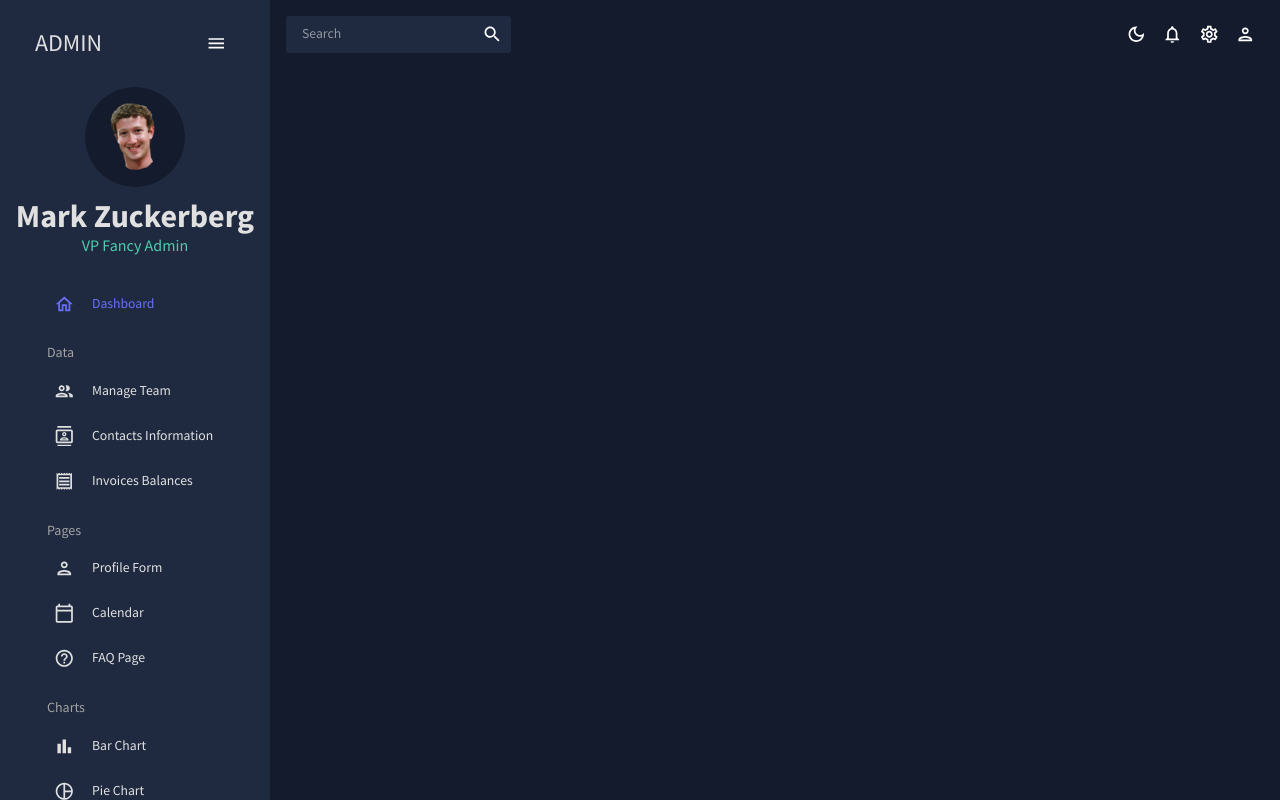
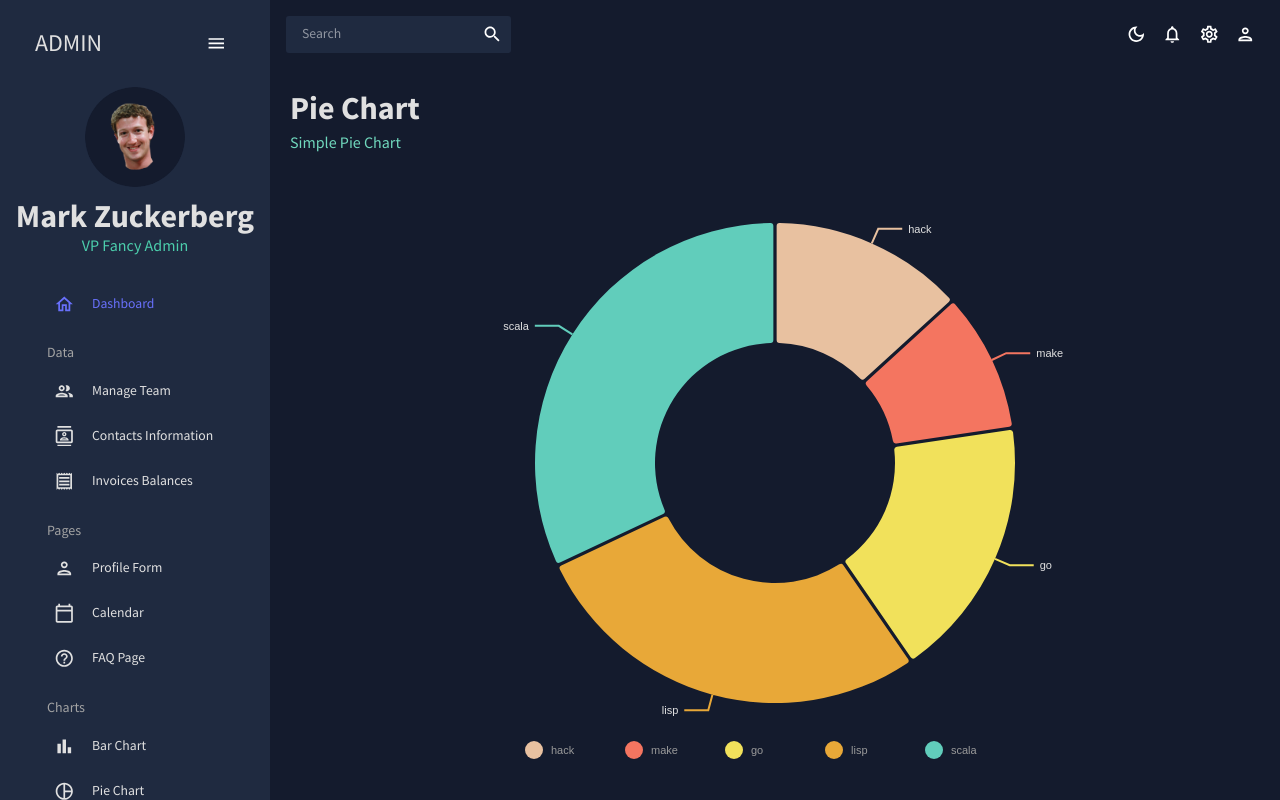
Before and after one commit to Alexander-Domanov/admin-dashboard, a React (Create React App) app: page /pie in a window 1280 px wide. Built offline with nearby package versions, Linux system fonts and the light colour scheme.

Commit message:
feat(LineChart) - add PieChart

```diff
--- a/src/App.tsx
+++ b/src/App.tsx
@@ -9,9 +9,10 @@
 import {Contacts} from "./scenes/contacts/contacts";
 import {Invoices} from "./scenes/Invoices";
 import {Form} from "./scenes/form";
-import {Bar} from "./scenes/Bar";
+import {Bar} from "./scenes/bar";
 import {Geography} from "./scenes/geography";
 import {Line} from "./scenes/line";
+import {Pie} from "./scenes/pie";
 
 function App() {
     const [theme, colorMode] = useMode()
@@ -31,7 +32,7 @@
                             <Route path="/invoices" element={<Invoices />} />
                             <Route path="/form" element={<Form />} />
                             <Route path="/bar" element={<Bar />} />
-                            {/*<Route path="/pie" element={<Pie />} />*/}
+                            <Route path="/pie" element={<Pie />} />
                             <Route path="/line" element={<Line />} />
                             {/*<Route path="/faq" element={<FAQ />} />*/}
                             {/*<Route path="/calendar" element={<Calendar />} />*/}
--- /dev/null
+++ b/src/components/PieChart.tsx
@@ -0,0 +1,107 @@
+import { ResponsivePie } from "@nivo/pie";
+import { tokens } from "../theme";
+import { useTheme } from "@mui/material";
+import { mockPieData as data } from "../data/mockData";
+
+export const PieChart = () => {
+    const theme = useTheme();
+    const colors = tokens(theme.palette.mode);
+    return (
+        <ResponsivePie
+            data={data}
+            theme={{
+                axis: {
+                    domain: {
+                        line: {
+                            stroke: colors.grey[100],
+                        },
+                    },
+                    legend: {
+                        text: {
+                            fill: colors.grey[100],
+                        },
+                    },
+                    ticks: {
+                        line: {
+                            stroke: colors.grey[100],
+                            strokeWidth: 1,
+                        },
+                        text: {
+                            fill: colors.grey[100],
+                        },
+                    },
+                },
+                legends: {
+                    text: {
+                        fill: colors.grey[100],
+                    },
+                },
+            }}
+            margin={{ top: 40, right: 80, bottom: 80, left: 80 }}
+            innerRadius={0.5}
+            padAngle={0.7}
+            cornerRadius={3}
+            activeOuterRadiusOffset={8}
+            borderColor={{
+                from: "color",
+                modifiers: [["darker", 0.2]],
+            }}
+            arcLinkLabelsSkipAngle={10}
+            arcLinkLabelsTextColor={colors.grey[100]}
+            arcLinkLabelsThickness={2}
+            arcLinkLabelsColor={{ from: "color" }}
+            enableArcLabels={false}
+            arcLabelsRadiusOffset={0.4}
+            arcLabelsSkipAngle={7}
+            arcLabelsTextColor={{
+                from: "color",
+                modifiers: [["darker", 2]],
+            }}
+            defs={[
+                {
+                    id: "dots",
+                    type: "patternDots",
+                    background: "inherit",
+                    color: "rgba(255, 255, 255, 0.3)",
+                    size: 4,
+                    padding: 1,
+                    stagger: true,
+                },
+                {
+                    id: "lines",
+                    type: "patternLines",
+                    background: "inherit",
+                    color: "rgba(255, 255, 255, 0.3)",
+                    rotation: -45,
+                    lineWidth: 6,
+                    spacing: 10,
+                },
+            ]}
+            legends={[
+                {
+                    anchor: "bottom",
+                    direction: "row",
+                    justify: false,
+                    translateX: 0,
+                    translateY: 56,
+                    itemsSpacing: 0,
+                    itemWidth: 100,
+                    itemHeight: 18,
+                    itemTextColor: "#999",
+                    itemDirection: "left-to-right",
+                    itemOpacity: 1,
+                    symbolSize: 18,
+                    symbolShape: "circle",
+                    effects: [
+                        {
+                            on: "hover",
+                            style: {
+                                itemTextColor: "#000",
+                            },
+                        },
+                    ],
+                },
+            ]}
+        />
+    );
+};
--- /dev/null
+++ b/src/scenes/pie/index.tsx
@@ -0,0 +1,14 @@
+import { Box } from "@mui/material";
+import {PieChart} from "../../components/PieChart";
+import {Header} from "../../components/Header";
+
+export const Pie = () => {
+    return (
+        <Box m="20px">
+            <Header title="Pie Chart" subtitle="Simple Pie Chart" />
+            <Box height="75vh">
+                <PieChart />
+            </Box>
+        </Box>
+    );
+};
```
Also changed, not shown: src/scenes/bar/index.tsx (renamed from src/scenes/Bar/index.tsx).
